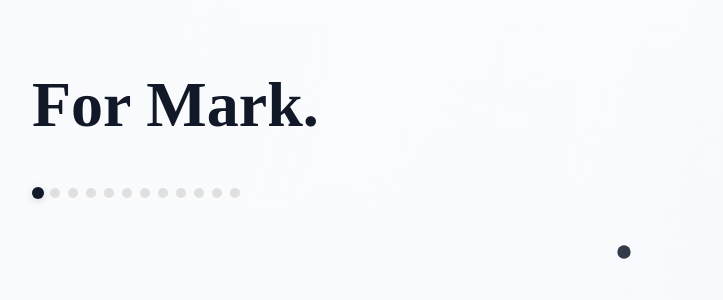
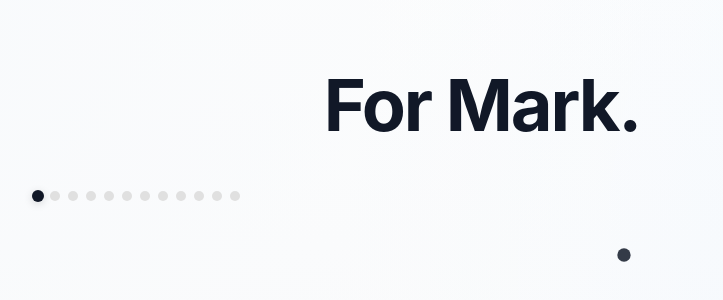
Before and after one commit to Kibugi1/storytap, a React (Vite) app: page / in a window 1280 px wide. Shown: the part 236-536 px from the top of the page, without its empty margins (16-739 px from the left). Built offline with nearby package versions, Linux system fonts and the light colour scheme.

Commit message:
Gave color to the words Dr Mark and BiYo

```diff
--- a/src/components/StoryCard.jsx
+++ b/src/components/StoryCard.jsx
@@ -2,8 +2,111 @@ import { Box, Typography, Stack } from "@mui/material";
 import { motion, AnimatePresence } from "framer-motion";
 import ProgressDots from "./ProgressDots";
 
+export default function StoryCard({ scene, current, total }) {
+    const isLetter = scene.type === "letter";
+    const isBirthday = scene.type === "birthday";
+    const isSignature = scene.type === "signature";
 
-export default function StoryCard({ scene, current, total }) {
+    function renderContent() {
+        if (isBirthday) {
+            return (
+                <>
+                    <Typography
+                        sx={{
+                            fontSize: {
+                                xs: "2rem",
+                                md: "3rem",
+                            },
+                            fontWeight: 500,
+                            textAlign: "center",
+                        }}
+                    >
+                        Happy Birthday,
+                    </Typography>
+
+                    <Typography
+                        sx={{
+                            fontSize: {
+                                xs: "3rem",
+                                md: "5rem",
+                            },
+                            fontWeight: 700,
+                            color: "#3B82F6",
+                            letterSpacing: "-0.03em",
+                            textAlign: "center",
+                        }}
+                    >
+                        Dr. Mark.
+                    </Typography>
+                </>
+            );
+        }
+
+        if (isSignature) {
+            return (
+                <>
+                    <Typography
+                        sx={{
+                            fontFamily: "'Cormorant Garamond', serif",
+                            fontSize: {
+                                xs: "1.8rem",
+                                md: "2.5rem",
+                            },
+                            fontWeight: 400,
+                            textAlign: "center",
+                        }}
+                    >
+                        With admiration,
+                    </Typography>
+
+                    <Typography
+                        sx={{
+                            color: "#8FFF00",
+                            fontWeight: 700,
+                            fontSize: {
+                                xs: "2.4rem",
+                                md: "3.8rem",
+                            },
+                            letterSpacing: "-0.03em",
+                            textAlign: "center",
+                        }}
+                    >
+                        BiYo
+                    </Typography>
+                </>
+            );
+        }
+
+        return (
+            <Typography
+                sx={{
+                    whiteSpace: "pre-line",
+
+                    fontFamily: isLetter
+                        ? "'Cormorant Garamond', serif"
+                        : "'Inter', sans-serif",
+
+                    fontSize: {
+                        xs: isLetter ? "1.45rem" : "2.4rem",
+                        md: isLetter ? "2rem" : "4.5rem",
+                    },
+
+                    fontWeight: isLetter ? 400 : 700,
+
+                    lineHeight: isLetter ? 1.7 : 1.05,
+
+                    maxWidth: isLetter ? 720 : 900,
+
+                    letterSpacing: isLetter ? "0" : "-0.03em",
+
+                    textAlign: "center",
+                }}
+            >
+                {scene.text}
+            </Typography>
+        );
+    }
+
     return (
         <Box
             sx={{
@@ -29,9 +132,8 @@ export default function StoryCard({ scene, current, total }) {
                         maxWidth={700}
                         mx="auto"
                     >
-                        <Typography variant="h1">
-                            {scene.text}
-                        </Typography>
+                        {renderContent()}
+
                         <ProgressDots
                             total={total}
                             current={current}
--- a/src/data/story.js
+++ b/src/data/story.js
@@ -10,7 +10,7 @@ const story = [
 
     {
         id: 2,
-        text: "Today isn't just another day.",
+        text: "Some days deserve to be remembered.",
         background: {
             from: "#F5F9FF",
             to: "#EAF5FF",
@@ -46,7 +46,8 @@ const story = [
 
     {
         id: 6,
-        text: "The one who keeps showing up when people need hope the most.",
+        type: "letter",
+        text: "You've chosen a life that asks for patience, compassion, and courage every single day.",
         background: {
             from: "#F8FAFC",
             to: "#EEF6FF",
@@ -55,7 +56,8 @@ const story = [
 
     {
         id: 7,
-        text: "The one who reminds people that healing begins long before the medicine does.",
+        type: "letter",
+        text: "Long after prescriptions are forgotten, people will remember how you made them feel.",
         background: {
             from: "#F6F8FF",
             to: "#EDF3FF",
@@ -64,7 +66,8 @@ const story = [
 
     {
         id: 8,
-        text: "May this new year of your life bring you the same kindness, peace and joy you've shared with so many others.",
+        type: "letter",
+        text: "Never lose that quiet kindness. The world will always need more of it.",
         background: {
             from: "#FFF8F6",
             to: "#FFF0E8",
@@ -73,7 +76,8 @@ const story = [
 
     {
         id: 9,
-        text: "May your dreams grow, your purpose deepen, and your smile never fade.",
+        type: "letter",
+        text: "May this new year bring you moments of rest, reasons to smile and dreams worth chasing.",
         background: {
             from: "#FFFDF6",
             to: "#FFF6E8",
@@ -82,7 +86,7 @@ const story = [
 
     {
         id: 10,
-        text: "Happy Birthday, Dr. Mark.",
+        type: "birthday",
         background: {
             from: "#F8FCFF",
             to: "#EDF7FF",
@@ -91,7 +95,7 @@ const story = [
 
     {
         id: 11,
-        text: "With admiration.\n\n— BiYo",
+        type: "signature",
         background: {
             from: "#FFFFFF",
             to: "#F8FAFC",
```
Also changed, not shown: src/assets/images/BiYo Forge.svg (added).
